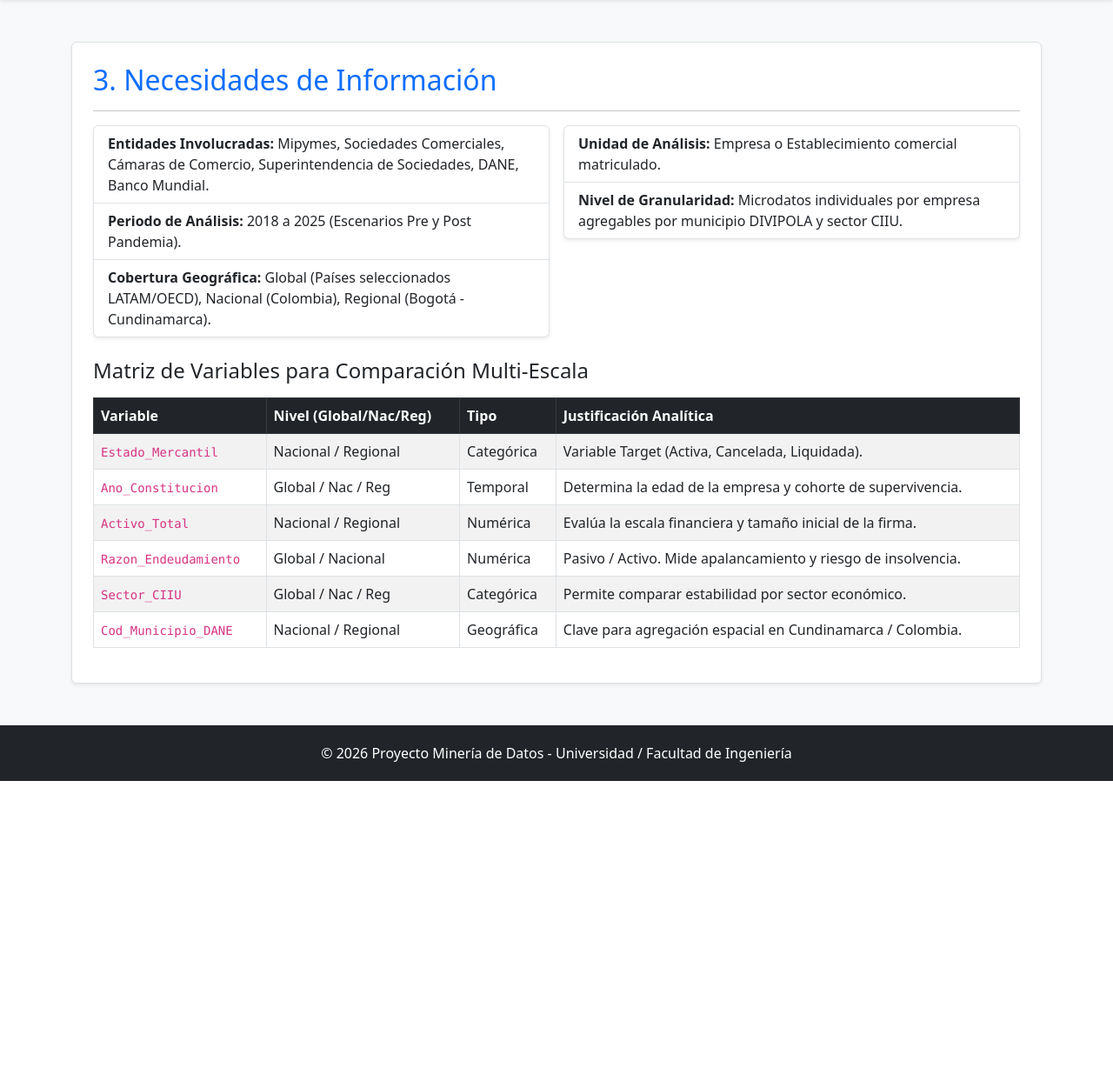
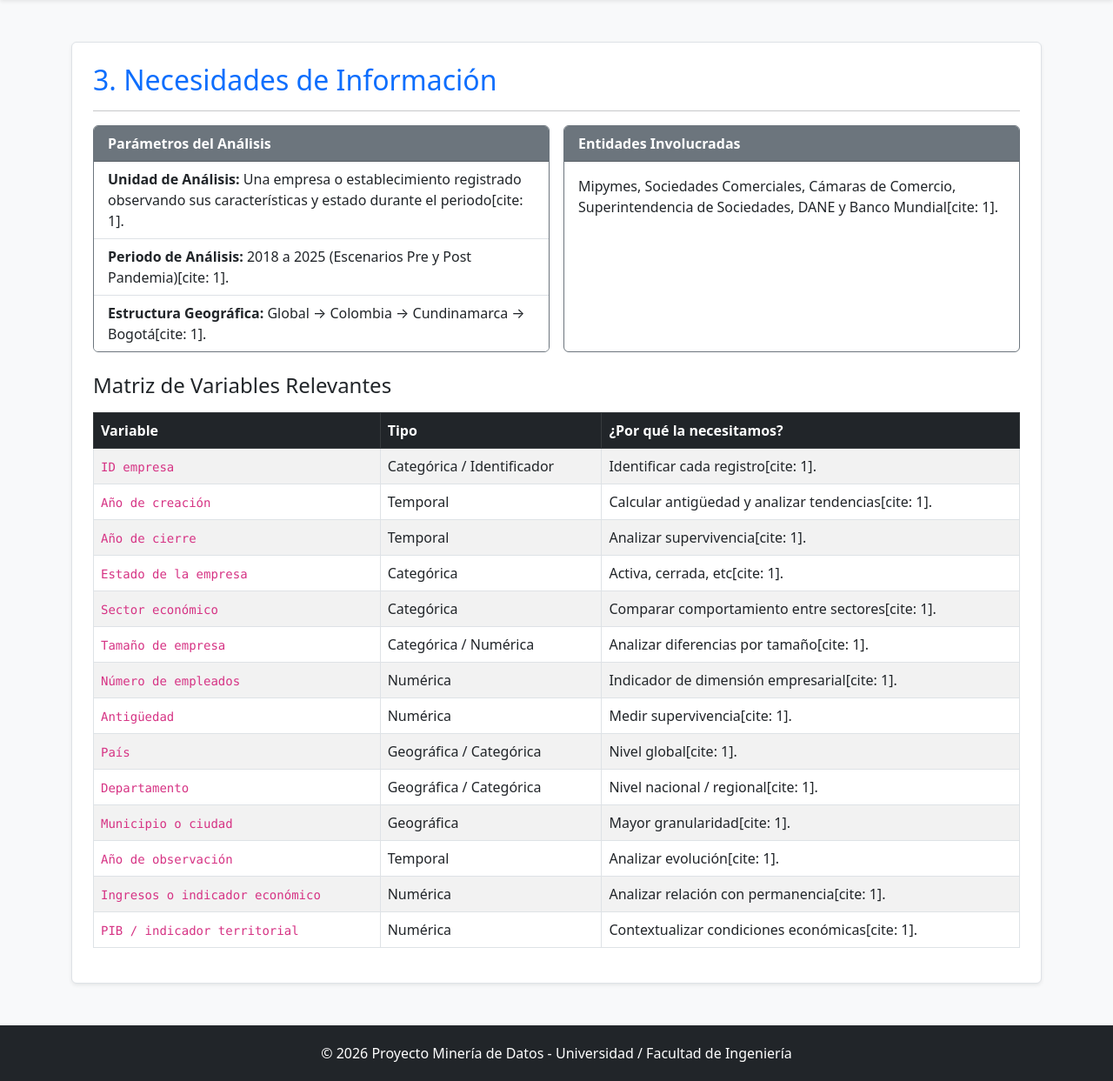
Before and after one commit to Tayrun/Dinamica-Empresarial, a Python web app: template templates/etapa1/3_necesidades.html in a window 1280 px wide. Shown: the part 56-1299 px from the top of the page at 87% size. Before the commit the page ends 954 px from the top, so only its background shows below. Run offline with Jinja, Linux system fonts and the light colour scheme; the template is opened without the code that fills it, so the values that code supplies are empty.

Commit message:
Cambios en problema, preguntas y necesidades. Se cambió el app.py

```diff
--- a/app.py
+++ b/app.py
@@ -2,12 +2,9 @@ from flask import Flask, render_template
 
 app = Flask(__name__)
 
-# Ruta principal (Home)
 @app.route('/')
 def home():
     return render_template('index.html')
-
-# --- RUTAS ETAPA 1 ---
 
 @app.route('/etapa1/1-problema-contexto')
 def etapa1_problema():
--- a/templates/etapa1/3_necesidades.html
+++ b/templates/etapa1/3_necesidades.html
@@ -7,68 +7,52 @@
 
     <div class="row g-3 mb-4">
         <div class="col-md-6">
-            <ul class="list-group shadow-sm">
-                <li class="list-group-item"><strong>Entidades Involucradas:</strong> Mipymes, Sociedades Comerciales, Cámaras de Comercio, Superintendencia de Sociedades, DANE, Banco Mundial.</li>
-                <li class="list-group-item"><strong>Periodo de Análisis:</strong> 2018 a 2025 (Escenarios Pre y Post Pandemia).</li>
-                <li class="list-group-item"><strong>Cobertura Geográfica:</strong> Global (Países seleccionados LATAM/OECD), Nacional (Colombia), Regional (Bogotá - Cundinamarca).</li>
-            </ul>
+            <div class="card border-secondary h-100">
+                <div class="card-header bg-secondary text-white fw-bold">Parámetros del Análisis</div>
+                <ul class="list-group list-group-flush">
+                    <li class="list-group-item"><strong>Unidad de Análisis:</strong> Una empresa o establecimiento registrado observando sus características y estado durante el periodo[cite: 1].</li>
+                    <li class="list-group-item"><strong>Periodo de Análisis:</strong> 2018 a 2025 (Escenarios Pre y Post Pandemia)[cite: 1].</li>
+                    <li class="list-group-item"><strong>Estructura Geográfica:</strong> Global &rarr; Colombia &rarr; Cundinamarca &rarr; Bogotá[cite: 1].</li>
+                </ul>
+            </div>
         </div>
         <div class="col-md-6">
-            <ul class="list-group shadow-sm">
-                <li class="list-group-item"><strong>Unidad de Análisis:</strong> Empresa o Establecimiento comercial matriculado.</li>
-                <li class="list-group-item"><strong>Nivel de Granularidad:</strong> Microdatos individuales por empresa agregables por municipio DIVIPOLA y sector CIIU.</li>
-            </ul>
+            <div class="card border-secondary h-100">
+                <div class="card-header bg-secondary text-white fw-bold">Entidades Involucradas</div>
+                <div class="card-body">
+                    <p class="card-text">
+                        Mipymes, Sociedades Comerciales, Cámaras de Comercio, Superintendencia de Sociedades, DANE y Banco Mundial[cite: 1].
+                    </p>
+                </div>
+            </div>
         </div>
     </div>
 
-    <h4 class="mt-4 mb-3">Matriz de Variables para Comparación Multi-Escala</h4>
+    <h4 class="mt-4 mb-3">Matriz de Variables Relevantes</h4>
     <div class="table-responsive">
-        <table class="table table-bordered table-striped align-middle">
+        <table class="table table-striped table-bordered align-middle">
             <thead class="table-dark">
                 <tr>
                     <th>Variable</th>
-                    <th>Nivel (Global/Nac/Reg)</th>
                     <th>Tipo</th>
-                    <th>Justificación Analítica</th>
+                    <th>¿Por qué la necesitamos?</th>
                 </tr>
             </thead>
             <tbody>
-                <tr>
-                    <td><code>Estado_Mercantil</code></td>
-                    <td>Nacional / Regional</td>
-                    <td>Categórica</td>
-                    <td>Variable Target (Activa, Cancelada, Liquidada).</td>
-                </tr>
-                <tr>
-                    <td><code>Ano_Constitucion</code></td>
-                    <td>Global / Nac / Reg</td>
-                    <td>Temporal</td>
-                    <td>Determina la edad de la empresa y cohorte de supervivencia.</td>
-                </tr>
-                <tr>
-                    <td><code>Activo_Total</code></td>
-                    <td>Nacional / Regional</td>
-                    <td>Numérica</td>
-                    <td>Evalúa la escala financiera y tamaño inicial de la firma.</td>
-                </tr>
-                <tr>
-                    <td><code>Razon_Endeudamiento</code></td>
-                    <td>Global / Nacional</td>
-                    <td>Numérica</td>
-                    <td>Pasivo / Activo. Mide apalancamiento y riesgo de insolvencia.</td>
-                </tr>
-                <tr>
-                    <td><code>Sector_CIIU</code></td>
-                    <td>Global / Nac / Reg</td>
-                    <td>Categórica</td>
-                    <td>Permite comparar estabilidad por sector económico.</td>
-                </tr>
-                <tr>
-                    <td><code>Cod_Municipio_DANE</code></td>
-                    <td>Nacional / Regional</td>
-                    <td>Geográfica</td>
-                    <td>Clave para agregación espacial en Cundinamarca / Colombia.</td>
-                </tr>
+                <tr><td><code>ID empresa</code></td><td>Categórica / Identificador</td><td>Identificar cada registro[cite: 1].</td></tr>
+                <tr><td><code>Año de creación</code></td><td>Temporal</td><td>Calcular antigüedad y analizar tendencias[cite: 1].</td></tr>
+                <tr><td><code>Año de cierre</code></td><td>Temporal</td><td>Analizar supervivencia[cite: 1].</td></tr>
+                <tr><td><code>Estado de la empresa</code></td><td>Categórica</td><td>Activa, cerrada, etc[cite: 1].</td></tr>
+                <tr><td><code>Sector económico</code></td><td>Categórica</td><td>Comparar comportamiento entre sectores[cite: 1].</td></tr>
+                <tr><td><code>Tamaño de empresa</code></td><td>Categórica / Numérica</td><td>Analizar diferencias por tamaño[cite: 1].</td></tr>
+                <tr><td><code>Número de empleados</code></td><td>Numérica</td><td>Indicador de dimensión empresarial[cite: 1].</td></tr>
+                <tr><td><code>Antigüedad</code></td><td>Numérica</td><td>Medir supervivencia[cite: 1].</td></tr>
+                <tr><td><code>País</code></td><td>Geográfica / Categórica</td><td>Nivel global[cite: 1].</td></tr>
+                <tr><td><code>Departamento</code></td><td>Geográfica / Categórica</td><td>Nivel nacional / regional[cite: 1].</td></tr>
+                <tr><td><code>Municipio o ciudad</code></td><td>Geográfica</td><td>Mayor granularidad[cite: 1].</td></tr>
+                <tr><td><code>Año de observación</code></td><td>Temporal</td><td>Analizar evolución[cite: 1].</td></tr>
+                <tr><td><code>Ingresos o indicador económico</code></td><td>Numérica</td><td>Analizar relación con permanencia[cite: 1].</td></tr>
+                <tr><td><code>PIB / indicador territorial</code></td><td>Numérica</td><td>Contextualizar condiciones económicas[cite: 1].</td></tr>
             </tbody>
         </table>
     </div>
--- a/templates/index.html
+++ b/templates/index.html
@@ -58,7 +58,7 @@
                     Plataforma técnica y bitácora de documentación para el proyecto de Minería de Datos. Este sistema consolida el análisis multi-escala (Global, Nacional en Colombia y Regional en Cundinamarca/Bogotá) sobre la durabilidad, resiliencia y factores de quiebra empresarial.
                 </p>
                 <hr class="my-4">
-                <h5>Integrantes del Grupo / Proyecto:</h5>
+                <h5>Integrantes del Grupo / Proyecto: Juan J</h5>
                 <ul class="list-unstyled text-secondary">
                     <li>🔹 <strong>Tema asignado:</strong> Dinámica Empresarial y Supervivencia de Empresas</li>
                     <li>🔹 <strong>Asignatura:</strong> Minería de Datos</li>
```
Also changed, not shown: templates/etapa1/1_problema.html (+23 -9 lines), templates/etapa1/2_preguntas.html (+22 -16 lines).
